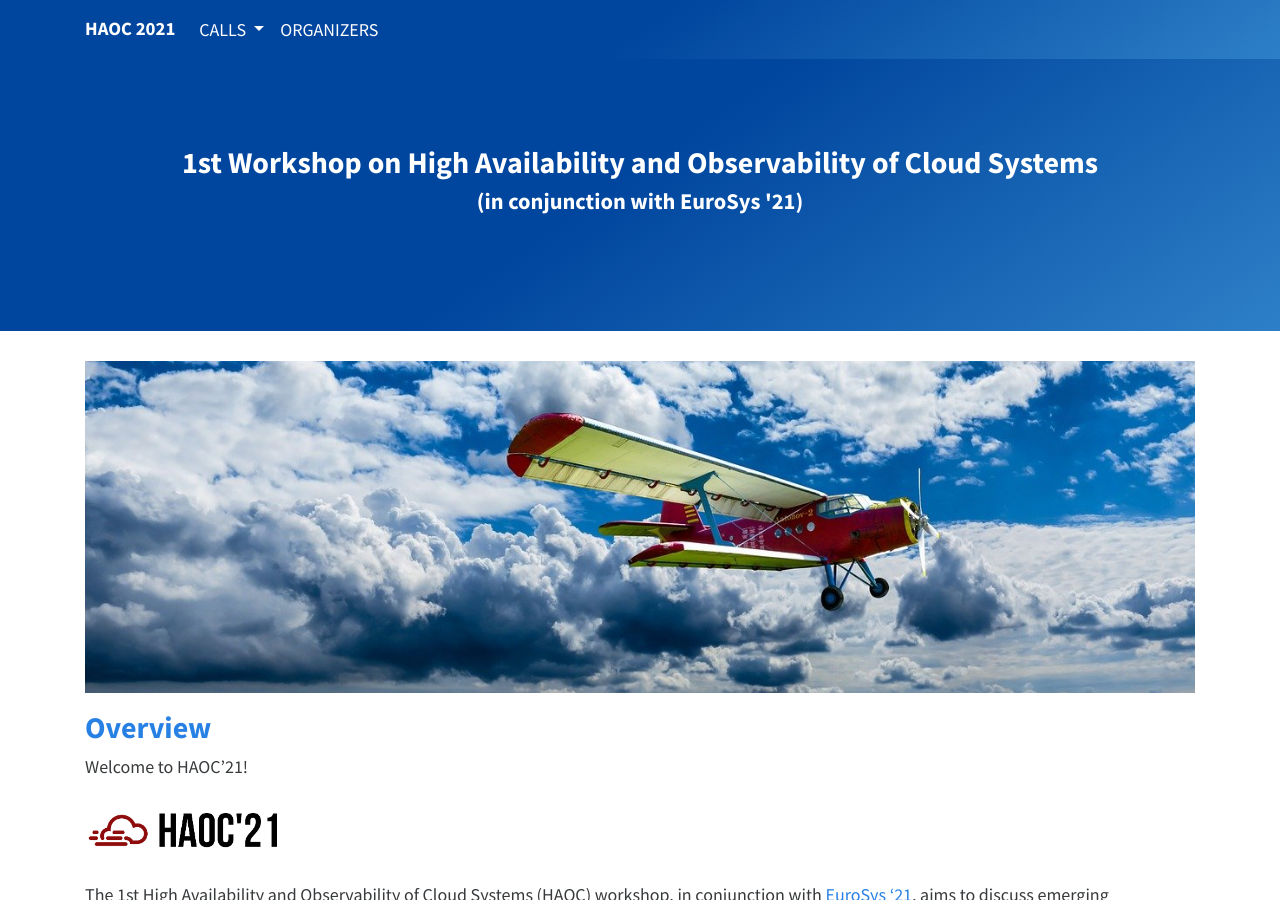
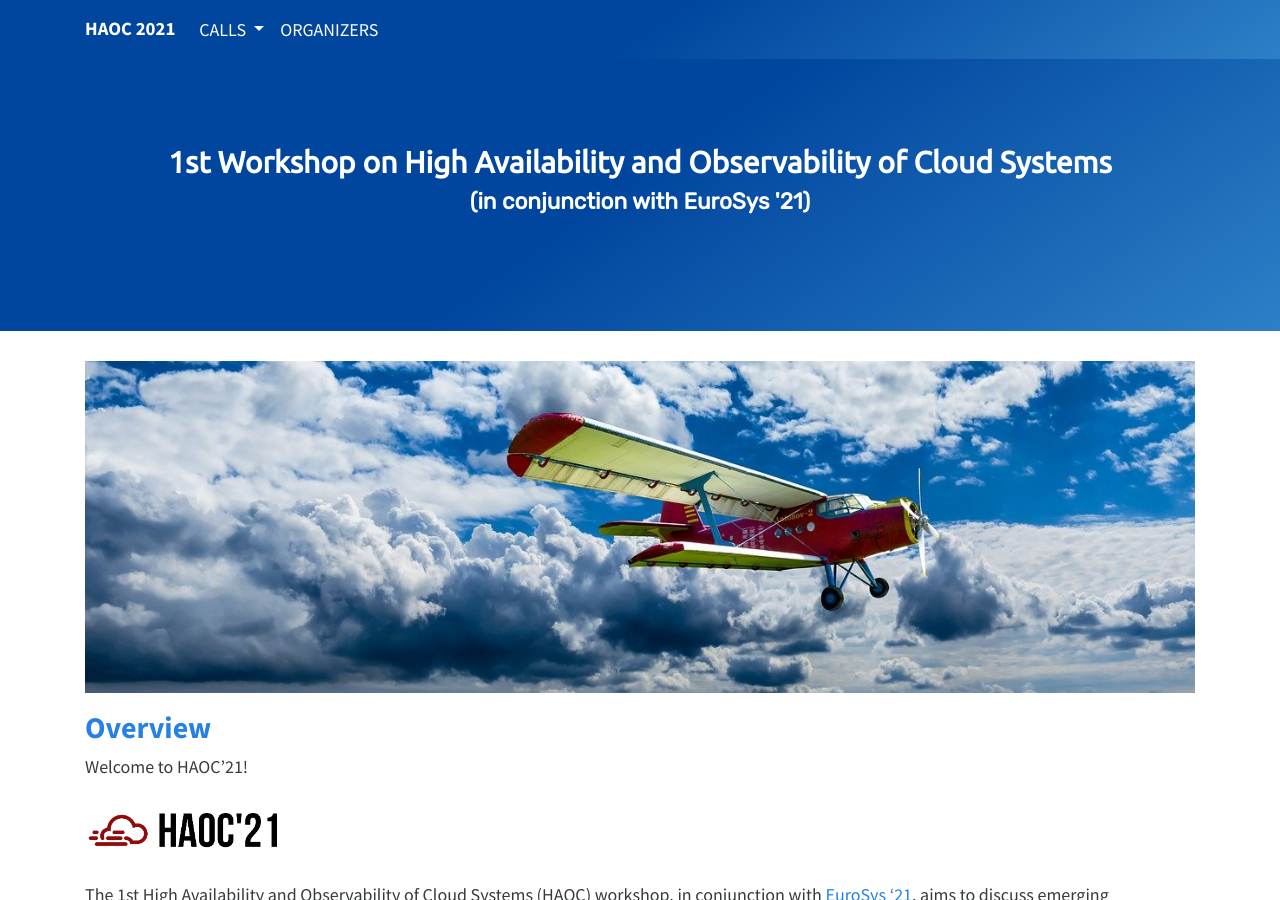
Before and after one commit to haoc2021/haoc2021.github.io, a Jekyll site: the page built from index.md, in a window 1280 px wide and 900 px high. Built offline with Jekyll 4.4.1, drawn with Linux system fonts in a browser that asks for light colours.

Commit message:
change fonts of splash

```diff
--- a/_includes/head.html
+++ b/_includes/head.html
@@ -12,4 +12,7 @@
   <!-- CSS -->
   <link rel="stylesheet" href="assets/css/bootstrap.min.css">
   <link rel="stylesheet" href="assets/css/site.css">
+
+  <head> <link rel="stylesheet" type="text/css" href="http://fonts.googleapis.com/css?family=Ubuntu"> </head>
+  <head> <link rel="stylesheet" type="text/css" href="http://fonts.googleapis.com/css?family=Rubik"> </head>
 </head>
--- a/_includes/splash.html
+++ b/_includes/splash.html
@@ -2,8 +2,8 @@
   <div class="container">
     <div class="row">
       <div class="col-lg-12">
-        <h2>1st Workshop on High Availability and Observability of Cloud Systems</h2>
-        <h4>(in conjunction with EuroSys '21)</h4>
+        <h2 style="font-family:ubuntu">1st Workshop on High Availability and Observability of Cloud Systems</h2>
+        <h4 style="font-family:rubik">(in conjunction with EuroSys '21)</h4>
       </div>
     </div>
   </div>
```
